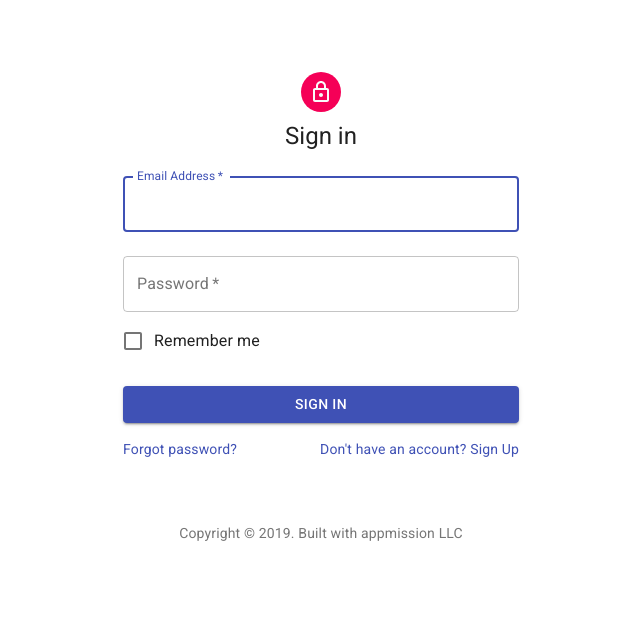
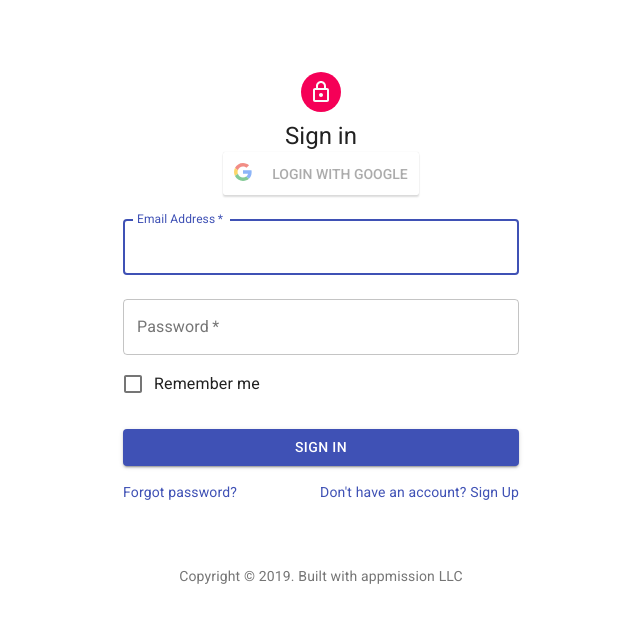
Before and after one commit to rayhsu02/react-material-dashboard, a React (Create React App) app: page / in a window 1280 px wide. Shown: the top 622 px of the page, without its empty margins (319-959 px from the left). Built offline with nearby package versions, Linux system fonts and the light colour scheme.

Commit message:
added google login

```diff
--- a/package.json
+++ b/package.json
@@ -7,6 +7,7 @@
     "@material-ui/icons": "^4.2.1",
     "react": "^16.9.0",
     "react-dom": "^16.9.0",
+    "react-google-login": "^5.0.5",
     "react-loading-skeleton": "^1.1.2",
     "react-router-dom": "^5.0.1",
     "react-scripts": "3.1.1"
--- a/src/Pages/Login.js
+++ b/src/Pages/Login.js
@@ -13,6 +13,7 @@ import LockOutlinedIcon from "@material-ui/icons/LockOutlined";
 import Typography from "@material-ui/core/Typography";
 import { makeStyles } from "@material-ui/core/styles";
 import Container from "@material-ui/core/Container";
+import GoogleLogin from 'react-google-login';
 
 
 function Copyright() {
@@ -65,16 +66,26 @@ function SignIn(props) {
         props.history.push("/dashboard");
     };
 
+    const responseGoogle  =(response) => {
+        console.log(response);
+    };
+
     return (
         <Container component="main" maxWidth="xs">
             <CssBaseline />
             <div className={classes.paper}>
+
                 <Avatar className={classes.avatar}>
                     <LockOutlinedIcon />
                 </Avatar>
                 <Typography component="h1" variant="h5">
                     Sign in
         </Typography>
+
+        <GoogleLogin clientId='85547769219-4ebbj6g3r51oqj9jkfcvine1mbdkntch.apps.googleusercontent.com'
+                buttonText="LOGIN WITH GOOGLE"
+                onSuccess={responseGoogle}
+                onFailure={responseGoogle}/>
                 <form className={classes.form} noValidate>
                     <TextField
                         variant="outlined"
```
Also changed, not shown: 1 other file (tests, documents, lock files or other folders).
